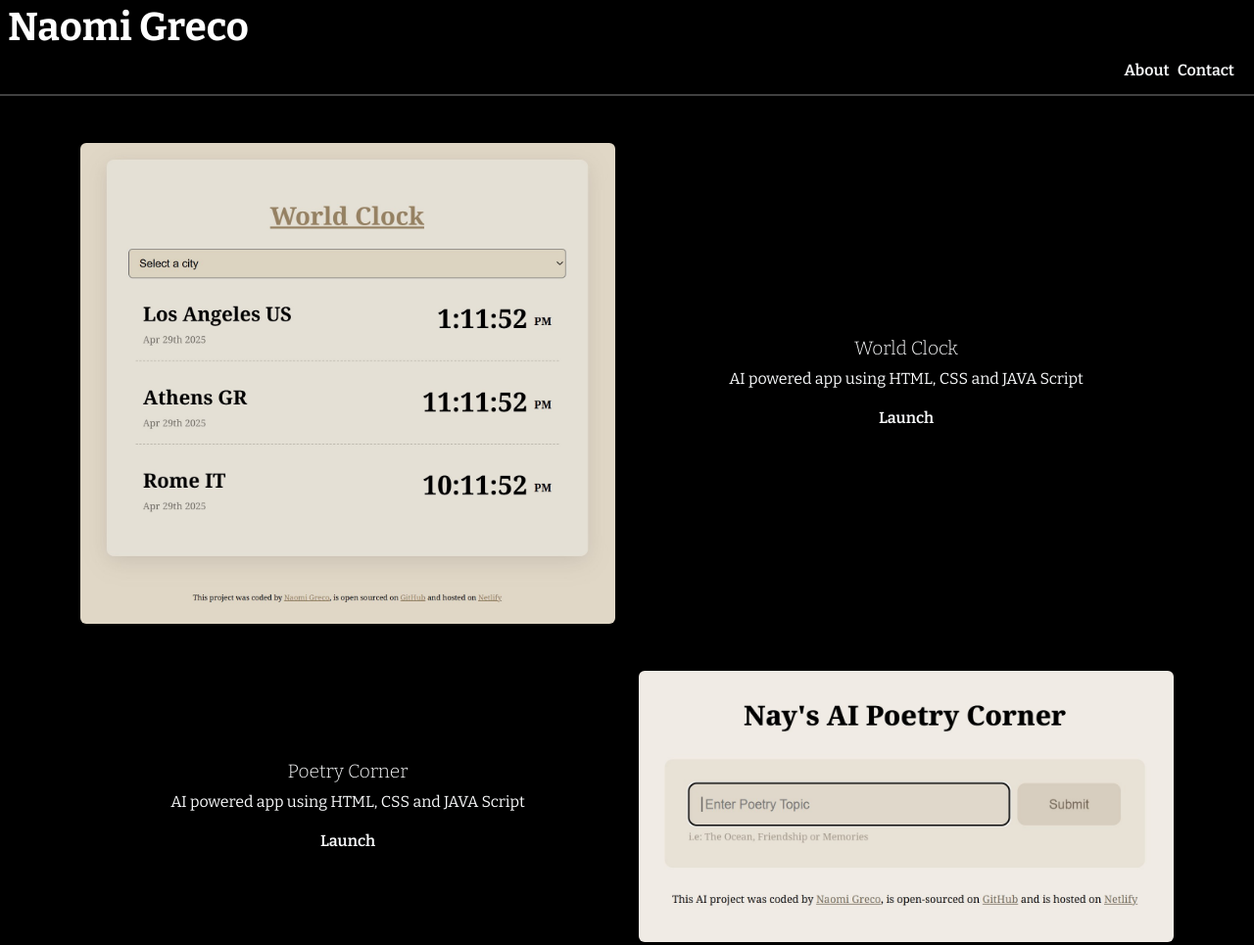
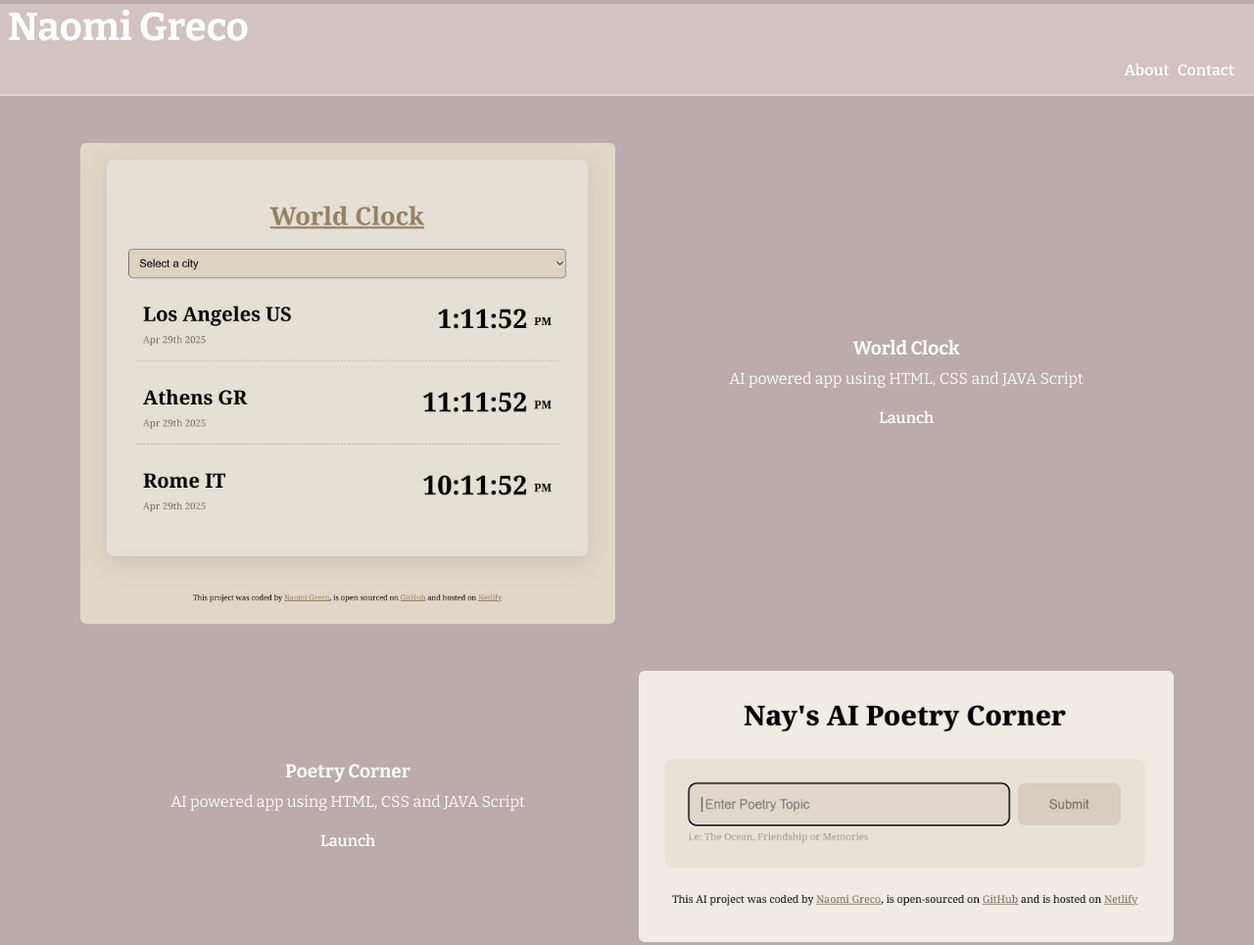
Before and after one commit to Nay-nay93/Portfolio, a plain HTML site: page index.html in a window 1280 px wide. Shown: the top 965 px of the page at 98% size. Drawn offline with nearby package versions, Linux system fonts and the light colour scheme.

Commit message:
added hero

```diff
--- a/index.html
+++ b/index.html
@@ -18,6 +18,7 @@
     <title>Portfolio</title>
 </head>
 <body>
+    <div class="hero">
     <h1 class="my-1 ms-2">
         Naomi Greco
     </h1>
@@ -31,6 +32,7 @@
         </div>
 
     <hr class="mt-2" style="border-top: 2px solid white;">
+    </div>
 
     <div class="container text-center">
         <div class="row my-4 align-items-center">
--- a/style/portfolio.css
+++ b/style/portfolio.css
@@ -1,5 +1,5 @@
 body {
-    background: rgb(0, 0, 0);
+    background: rgb(188, 171, 171);
     font-family: "Bitter", serif;}
 
 h1 {
@@ -7,8 +7,12 @@ h1 {
     font-weight: bold;
 }
 
+.hero {
+    background: #D3C2C2;
+}
+
 h2 {
-    font-weight: 300;
+    font-weight: bold;
     font-size: larger;
 }
 
```
